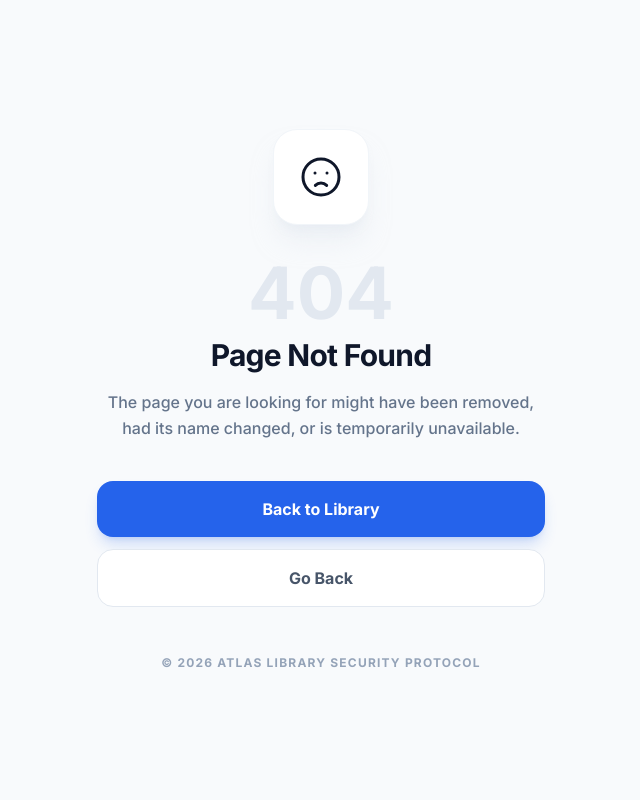
After one commit to Ziad-Abaza/prompt-vault-system, a PHP site: the page made by error.php in a window 1280 px wide. The commit adds this page. Shown: the whole page, without its empty margins (319-959 px from the left). Run offline with PHP 8.4, Linux system fonts and the light colour scheme; some libraries are stand-ins or nearby versions.

Commit message:
enhance security

```diff
--- /dev/null
+++ b/error.php
@@ -0,0 +1,101 @@
+<?php
+/**
+ * Centralized Error Page
+ */
+
+// We don't require_once 'bootstrap.php' here because bootstrap calls require_login()
+// which might cause a redirect loop if the error happens during auth.
+// Instead, we manually load what we need for a stand-alone look.
+
+require_once __DIR__ . '/includes/env.php';
+Env::load(__DIR__ . '/.env');
+define('APP_NAME', Env::get('APP_NAME', 'Atlas Library'));
+
+function esc($string) {
+    return htmlspecialchars($string ?? '', ENT_QUOTES, 'UTF-8');
+}
+
+$code = $_GET['code'] ?? $_SERVER['REDIRECT_STATUS'] ?? http_response_code();
+if ($code < 400 || $code > 599) $code = 404; // Default to 404 if accessed directly or invalid
+
+$errors = [
+    400 => [
+        'title' => 'Bad Request',
+        'message' => 'The server could not understand the request due to invalid syntax.',
+        'icon' => 'M12 9v2m0 4h.01m-6.938 4h13.856c1.54 0 2.502-1.667 1.732-3L13.732 4c-.77-1.333-2.694-1.333-3.464 0L3.34 16c-.77 1.333.192 3 1.732 3z'
+    ],
+    403 => [
+        'title' => 'Access Denied',
+        'message' => 'You do not have permission to access this resource. This area is restricted.',
+        'icon' => 'M12 15v2m-6 4h12a2 2 0 002-2v-6a2 2 0 00-2-2H6a2 2 0 00-2 2v6a2 2 0 002 2zm10-10V7a4 4 0 00-8 0v4h8z'
+    ],
+    404 => [
+        'title' => 'Page Not Found',
+        'message' => 'The page you are looking for might have been removed, had its name changed, or is temporarily unavailable.',
+        'icon' => 'M9.172 16.172a4 4 0 015.656 0M9 10h.01M15 10h.01M21 12a9 9 0 11-18 0 9 9 0 0118 0z'
+    ],
+    405 => [
+        'title' => 'Method Not Allowed',
+        'message' => 'The method specified in the Request-Line is not allowed for the resource identified by the Request-URI.',
+        'icon' => 'M18.364 18.364A9 9 0 005.636 5.636m12.728 12.728A9 9 0 015.636 5.636m12.728 12.728L5.636 5.636'
+    ],
+    500 => [
+        'title' => 'Internal Server Error',
+        'message' => 'The server encountered an internal error or misconfiguration and was unable to complete your request.',
+        'icon' => 'M10 20l4-16m4 4l4 4-4 4M6 16l-4-4 4-4'
+    ]
+];
+
+$error = $errors[$code] ?? [
+    'title' => 'Unexpected Error',
+    'message' => 'An unexpected error occurred. Please try again later.',
+    'icon' => 'M12 8v4m0 4h.01M21 12a9 9 0 11-18 0 9 9 0 0118 0z'
+];
+
+$page_title = $code . ' ' . $error['title'];
+?>
+<!DOCTYPE html>
+<html lang="en">
+<head>
+    <meta charset="UTF-8">
+    <meta name="viewport" content="width=device-width, initial-scale=1.0">
+    <title><?php echo esc($page_title); ?> | <?php echo esc(APP_NAME); ?></title>
+    <script src="https://cdn.tailwindcss.com"></script>
+    <link rel="preconnect" href="https://fonts.googleapis.com">
+    <link rel="preconnect" href="https://fonts.gstatic.com" crossorigin>
+    <link href="https://fonts.googleapis.com/css2?family=Inter:wght@400;500;600;700&display=swap" rel="stylesheet">
+    <style>
+        body { font-family: 'Inter', sans-serif; }
+    </style>
+</head>
+<body class="bg-slate-50 text-slate-900 antialiased">
+    <div class="min-h-screen flex items-center justify-center p-6">
+        <div class="max-w-md w-full text-center">
+            <div class="mb-8 inline-flex items-center justify-center w-24 h-24 rounded-3xl bg-white shadow-xl shadow-slate-200/50 border border-slate-100 text-primary-600">
+                <svg class="w-12 h-12" fill="none" stroke="currentColor" viewBox="0 0 24 24" xmlns="http://www.w3.org/2000/svg">
+                    <path stroke-linecap="round" stroke-linejoin="round" stroke-width="1.5" d="<?php echo $error['icon']; ?>"></path>
+                </svg>
+            </div>
+
+            <h1 class="text-7xl font-black text-slate-200 mb-2"><?php echo $code; ?></h1>
+            <h2 class="text-3xl font-extrabold text-slate-900 tracking-tight mb-4"><?php echo esc($error['title']); ?></h2>
+            <p class="text-slate-500 font-medium leading-relaxed mb-10 text-balance">
+                <?php echo esc($error['message']); ?>
+            </p>
+
+            <div class="space-y-3">
+                <a href="index.php" class="block w-full py-4 px-6 bg-blue-600 hover:bg-blue-700 text-white font-bold rounded-2xl shadow-lg shadow-blue-600/20 transition-all transform active:scale-[0.98]">
+                    Back to Library
+                </a>
+                <button onclick="window.history.back()" class="block w-full py-4 px-6 bg-white border border-slate-200 text-slate-600 font-bold rounded-2xl hover:bg-slate-50 transition-all transform active:scale-[0.98]">
+                    Go Back
+                </button>
+            </div>
+
+            <p class="mt-12 text-xs font-bold text-slate-400 uppercase tracking-widest">
+                &copy; <?php echo date('Y'); ?> <?php echo esc(APP_NAME); ?> Security Protocol
+            </p>
+        </div>
+    </div>
+</body>
+</html>
--- a/includes/security.php
+++ b/includes/security.php
@@ -44,8 +44,7 @@ function verify_csrf_or_die() {
     if (PHP_SAPI !== 'cli' && $_SERVER['REQUEST_METHOD'] === 'POST') {
         $token = $_POST['csrf_token'] ?? '';
         if (!validate_csrf($token)) {
-            http_response_code(403);
-            die('Security Error: CSRF validation failed.');
+            abort(403);
         }
     }
 }
--- a/prompt.php
+++ b/prompt.php
@@ -8,8 +8,7 @@ if (!$id) {
 
 $prompt = get_prompt($id);
 if (!$prompt) {
-    set_flash('Prompt not found.', 'error');
-    redirect('index.php');
+    abort(404);
 }
 
 $page_title = $prompt['title'];
--- a/prompt_edit.php
+++ b/prompt_edit.php
@@ -5,8 +5,7 @@ $id = $_GET['id'] ?? null;
 $prompt = $id ? get_prompt($id) : null;
 
 if ($id && !$prompt) {
-    set_flash('Prompt not found.', 'error');
-    redirect('index.php');
+    abort(404);
 }
 
 $categories = get_categories();
```
Also changed, not shown: bootstrap.php (+10 -0 lines), categories.php (+7 -1 lines), collections.php (+7 -1 lines), tags.php (+7 -1 lines), .htaccess.
